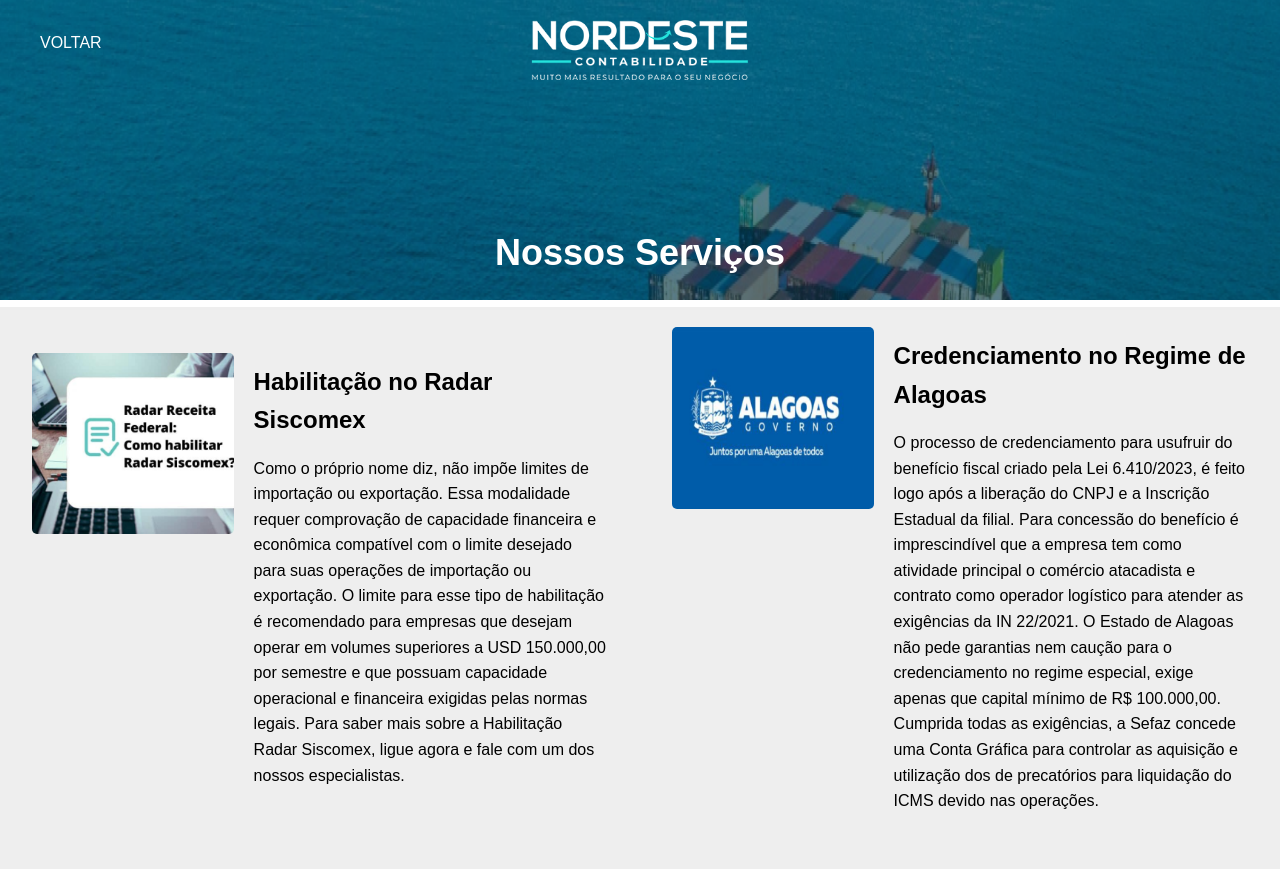
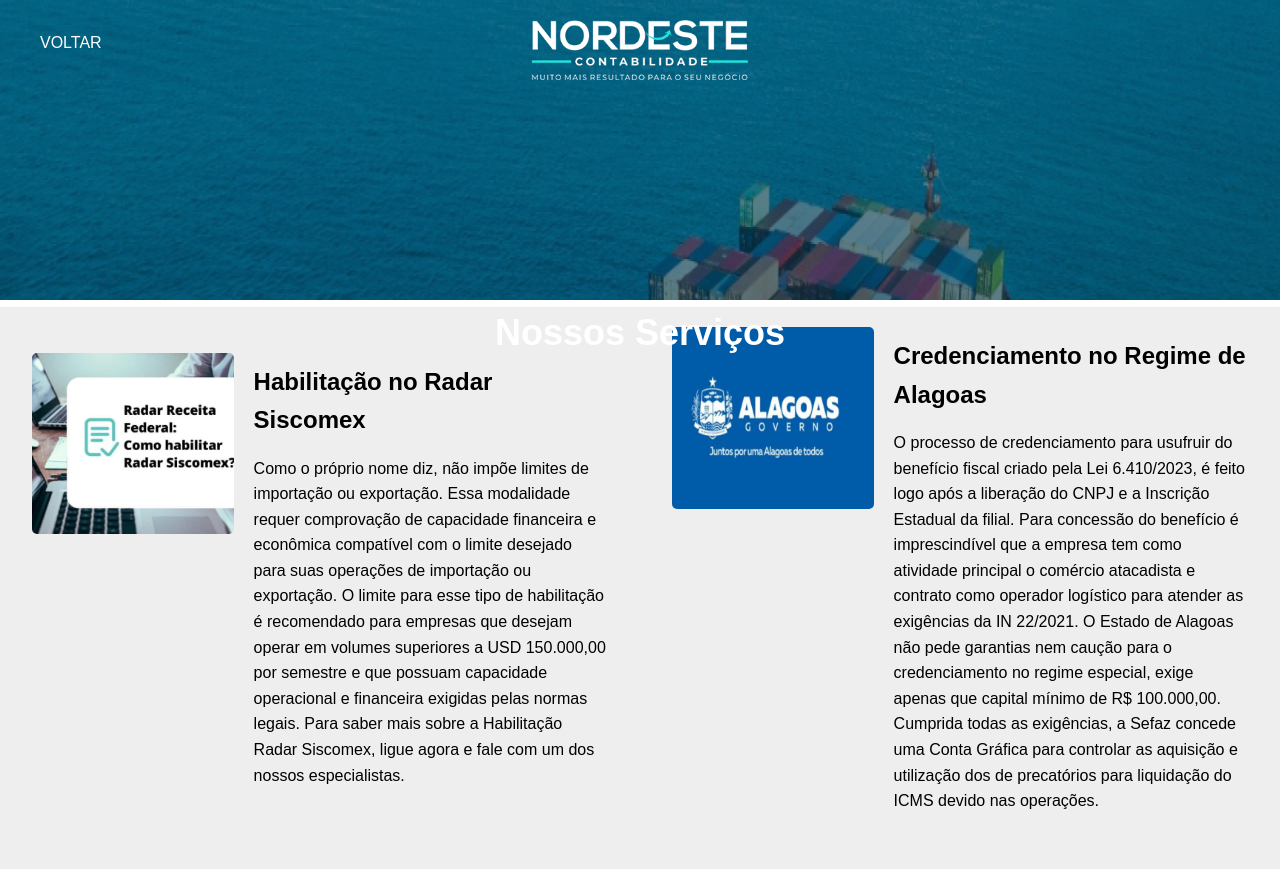
Before and after one commit to memellin/nordeste, a PHP site: the page made by serviços.html in a window 1280 px wide. Shown: the top 869 px of the page. Run offline with PHP 8.4, Linux system fonts and the light colour scheme.

Commit message:
ajustando padding title

```diff
--- a/css/style2.css
+++ b/css/style2.css
@@ -40,7 +40,7 @@
   left: 50%;
   transform: translateX(-50%);
   font-size: 36px;
-  padding: 10px 20px;
+  padding: 90px 20px;
   top: 190px;
 }
 
@@ -153,6 +153,7 @@
   }
 }
 
+
 @media screen and (max-width: 1190px) {
   .title {
     top: 5px;
```
